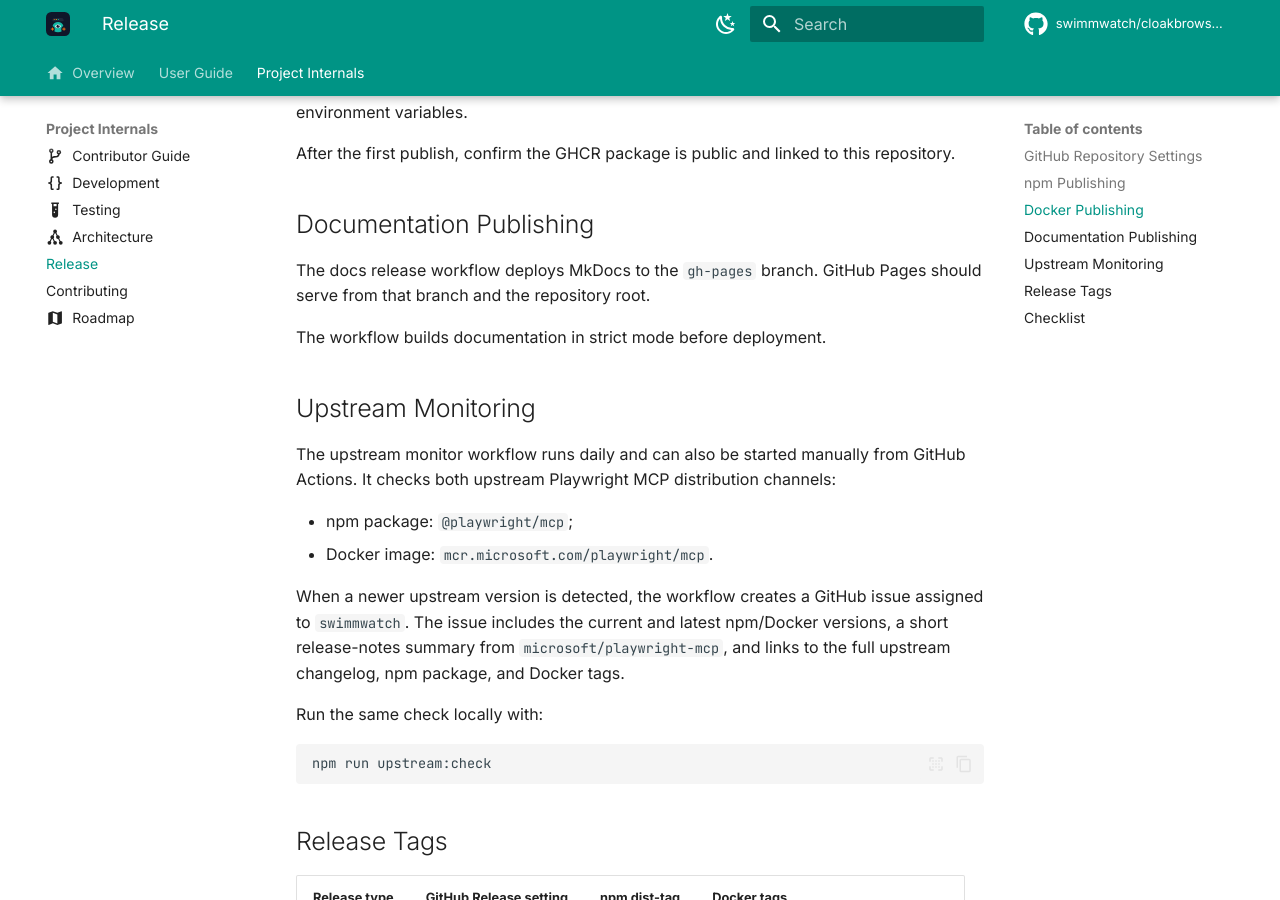
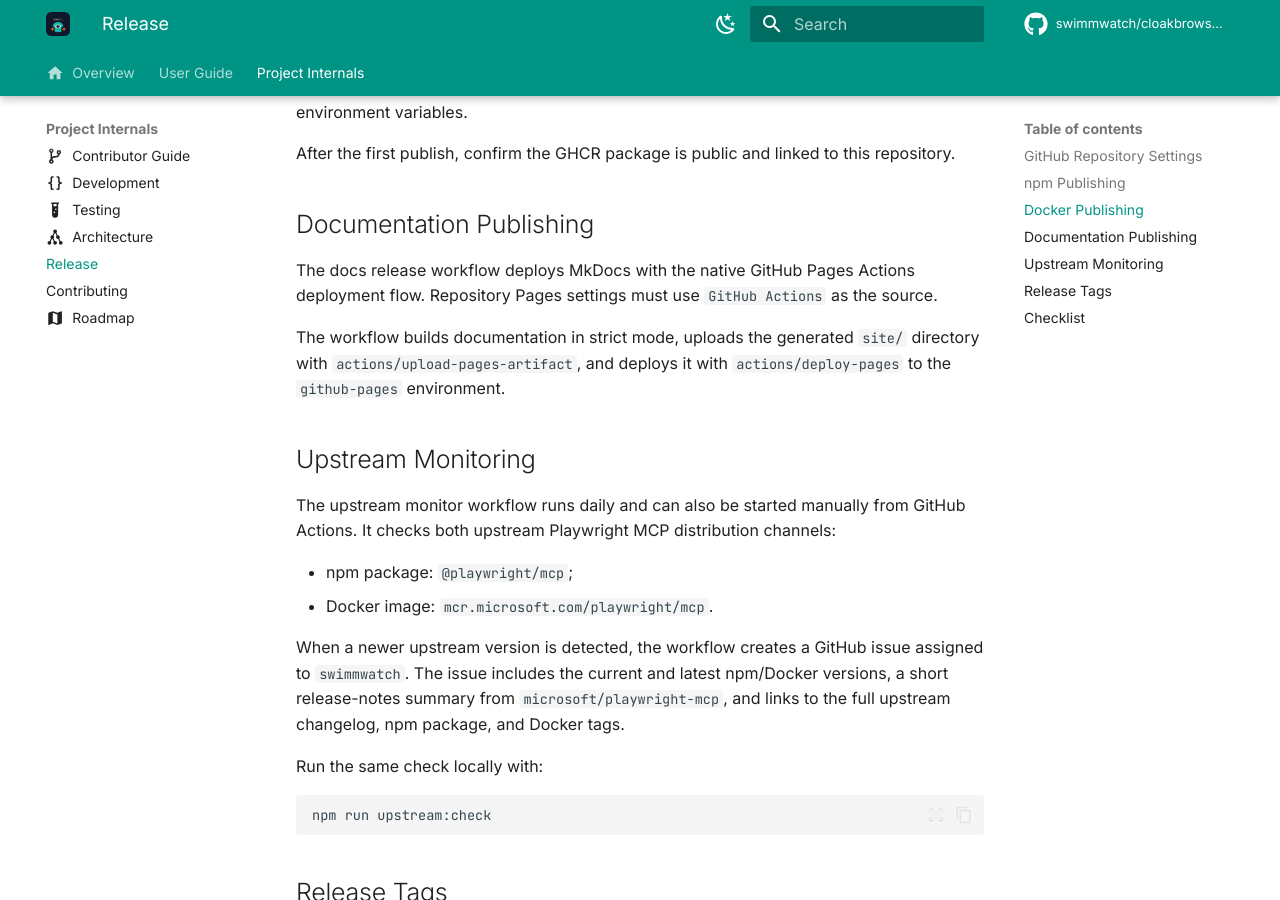
Before and after one commit to swimmwatch/cloakbrowser-mcp, an MkDocs documentation site: the page built from docs/release.md, in a window 1280 px wide and 900 px high, scrolled down 1837 px. Built offline with MkDocs 1.6.1 and Material for MkDocs 9.7.7, drawn with Linux system fonts in a browser that asks for light colours; comment, search, counter and statistics services are not loaded; some of the changed text lies outside the part shown.

Commit message:
ci: deploy docs with GitHub Pages Actions

```diff
--- a/docs/release.md
+++ b/docs/release.md
@@ -23,7 +23,7 @@ Configure these settings before the first release.
 | Actions | Enable GitHub Actions for the repository. |
 | Actions token | Allow workflows to request the permissions declared in each workflow. |
 | Branch protection | Require `Actionlint` and the `CI` jobs before merging to `main`. |
-| Pages | Use the `gh-pages` branch from the repository root after the first docs release. |
+| Pages | Set `Build and deployment -> Source` to `GitHub Actions`. |
 | Packages | Allow GitHub Actions to publish packages to GitHub Packages. |
 
 ## npm Publishing
@@ -81,10 +81,13 @@ repository.
 
 ## Documentation Publishing
 
-The docs release workflow deploys MkDocs to the `gh-pages` branch. GitHub Pages
-should serve from that branch and the repository root.
+The docs release workflow deploys MkDocs with the native GitHub Pages Actions
+deployment flow. Repository Pages settings must use `GitHub Actions` as the
+source.
 
-The workflow builds documentation in strict mode before deployment.
+The workflow builds documentation in strict mode, uploads the generated `site/`
+directory with `actions/upload-pages-artifact`, and deploys it with
+`actions/deploy-pages` to the `github-pages` environment.
 
 ## Upstream Monitoring
 
```
Also changed, not shown: docs/roadmap.md (+1 -1 lines), 1 other file.
